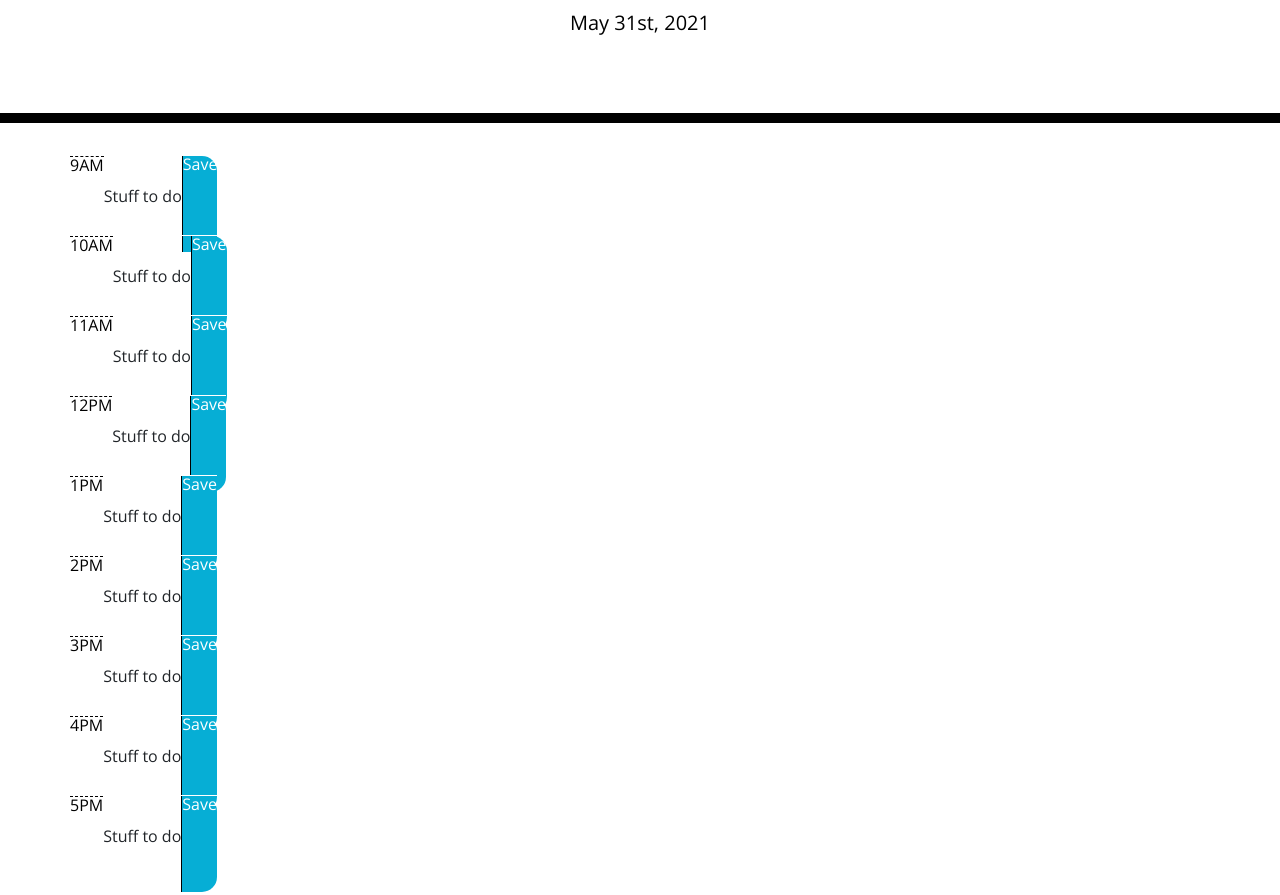
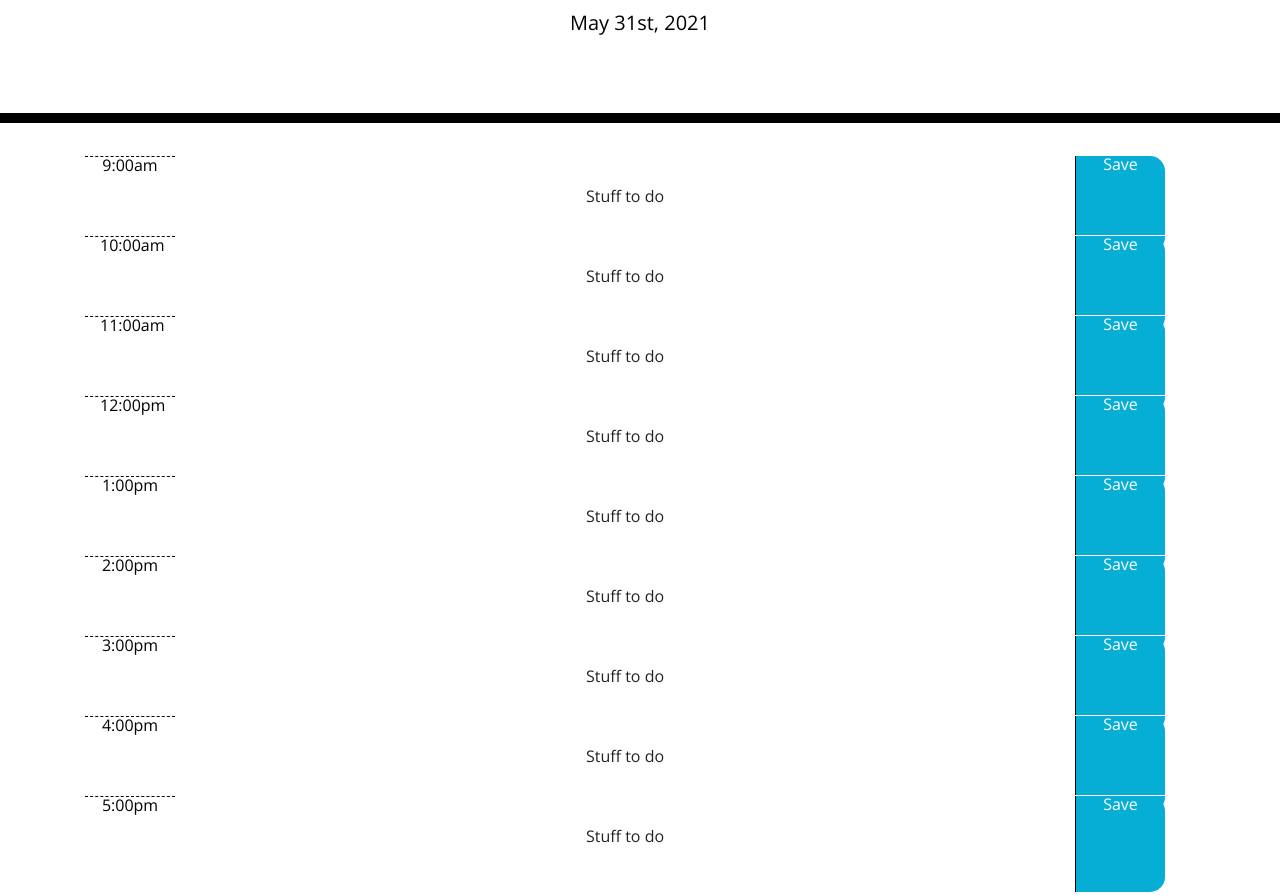
Before and after one commit to LaurenR01/HW5WorkDayScheduler, a plain HTML site: page index.html in a window 1280 px wide. Shown: the part 181-1076 px from the top of the page. Drawn offline with nearby package versions, Linux system fonts and the light colour scheme.

Commit message:
grid layout

```diff
--- a/assets/style.css
+++ b/assets/style.css
@@ -35,6 +35,7 @@ textarea {
   height: 80px;
   border-top: 1px solid white;
   display: inline-flex;
+  text-align: center;
 }
 
 .hour {
--- a/index.html
+++ b/index.html
@@ -30,89 +30,88 @@
     </header>
     <div class="container">
       <!-- Timeblocks go here -->
-      <div class="row">
-        <div class="hour">9AM</div>
-          <div class = "description">
+      <div class="row col-12">
+        <div class="hour col-1">9:00am</div>
+          <div class = "description col auto">
             <div class = "textarea">Stuff to do
             </div>
           </div>
-          <div class="saveBtn">Save</div>
+          <div class="saveBtn col-1">Save</div>
         </div>
         <br>
-      <div class="row">
-        <div class="hour">10AM</div>
-          <div class = "description">
+       <div class="row col-12">
+        <div class="hour col-1">10:00am</div>
+          <div class = "description col auto">
             <div class = "textarea">Stuff to do
             </div>
           </div>
-          <div class="saveBtn">Save</div>
+          <div class="saveBtn col-1">Save</div>
         </div>
         <br>
-      <div class="row">
-        <div class="hour">11AM</div>
-          <div class = "description">
+         <div class="row col-12">
+        <div class="hour col-1">11:00am</div>
+          <div class = "description col auto">
             <div class = "textarea">Stuff to do
             </div>
           </div>
-          <div class="saveBtn">Save</div>
+          <div class="saveBtn col-1">Save</div>
         </div>
         <br>
-      <div class="row">
-        <div class="hour">12PM</div>
-          <div class = "description">
+         <div class="row col-12">
+        <div class="hour col-1">12:00pm</div>
+          <div class = "description col auto">
             <div class = "textarea">Stuff to do
             </div>
           </div>
-          <div class="saveBtn">Save</div>
+          <div class="saveBtn col-1">Save</div>
         </div>
         <br>
-      <div class="row">
-        <div class="hour">1PM</div>
-          <div class = "description">
+         <div class="row col-12">
+        <div class="hour col-1">1:00pm</div>
+          <div class = "description col auto">
             <div class = "textarea">Stuff to do
             </div>
           </div>
-          <div class="saveBtn">Save</div>
+          <div class="saveBtn col-1">Save</div>
         </div>
         <br>
-        <div class="row">
-        <div class="hour">2PM</div>
-          <div class = "description">
+        <div class="row col-12">
+          <div class="hour col-1">2:00pm</div>
+            <div class = "description col auto">
               <div class = "textarea">Stuff to do
               </div>
             </div>
-          <div class="saveBtn">Save</div>
+            <div class="saveBtn col-1">Save</div>
           </div>
           <br>
-        <div class="row">
-        <div class="hour">3PM</div>
-          <div class = "description">
+          <div class="row col-12">
+            <div class="hour col-1">3:00pm</div>
+              <div class = "description col auto">
                 <div class = "textarea">Stuff to do
                 </div>
               </div>
-          <div class="saveBtn">Save</div>
+              <div class="saveBtn col-1">Save</div>
             </div>
             <br>
-        <div class="row">
-        <div class="hour">4PM</div>
-          <div class = "description">
+             <div class="row col-12">
+        <div class="hour col-1">4:00pm</div>
+          <div class = "description col auto">
             <div class = "textarea">Stuff to do
             </div>
           </div>
-          <div class="saveBtn">Save</div>
+          <div class="saveBtn col-1">Save</div>
         </div>
         <br>
-        <div class="row">
-        <div class="hour">5PM</div>
-          <div class = "description">
+         <div class="row col-12">
+        <div class="hour col-1">5:00pm</div>
+          <div class = "description col auto">
             <div class = "textarea">Stuff to do
             </div>
           </div>
-          <div class="saveBtn">Save</div>
+          <div class="saveBtn col-1">Save</div>
         </div>
         <br>
       </div>
-
     <script src="https://cdnjs.cloudflare.com/ajax/libs/jquery/3.2.1/jquery.min.js"></script>
     <script src="https://cdnjs.cloudflare.com/ajax/libs/moment.js/2.29.1/moment.min.js" integrity="sha512-qTXRIMyZIFb8iQcfjXWCO8+M5Tbc38Qi5WzdPOYZHIlZpzBHG3L3by84BBBOiRGiEb7KKtAOAs5qYdUiZiQNNQ==" crossorigin="anonymous" referrerpolicy="no-referrer"></script>
     <script src="assets/script.js"></script>
```
Lines whose indentation alone changed are shown as unchanged.
